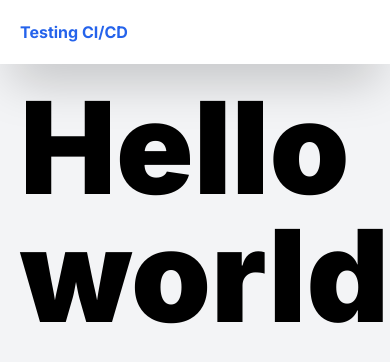
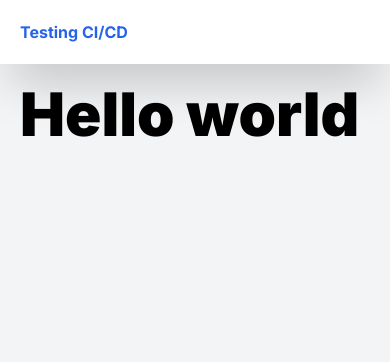
Before and after one commit to electrolyte-orb/testing-ci-cd, a React (Vite) app: page / in a window 390 px wide. Shown: the top 362 px of the page. Built offline with nearby package versions, Linux system fonts and the light colour scheme.

Commit message:
changed App.tsx

```diff
--- a/src/App.tsx
+++ b/src/App.tsx
@@ -5,7 +5,7 @@ function App() {
     <>
       <Navbar />
       <section className="p-5">
-        <h1 className="text-9xl font-black">Hello world</h1>
+        <h1 className="text-6xl lg:text-9xl font-black">Hello world</h1>
       </section>
     </>
   );
```
